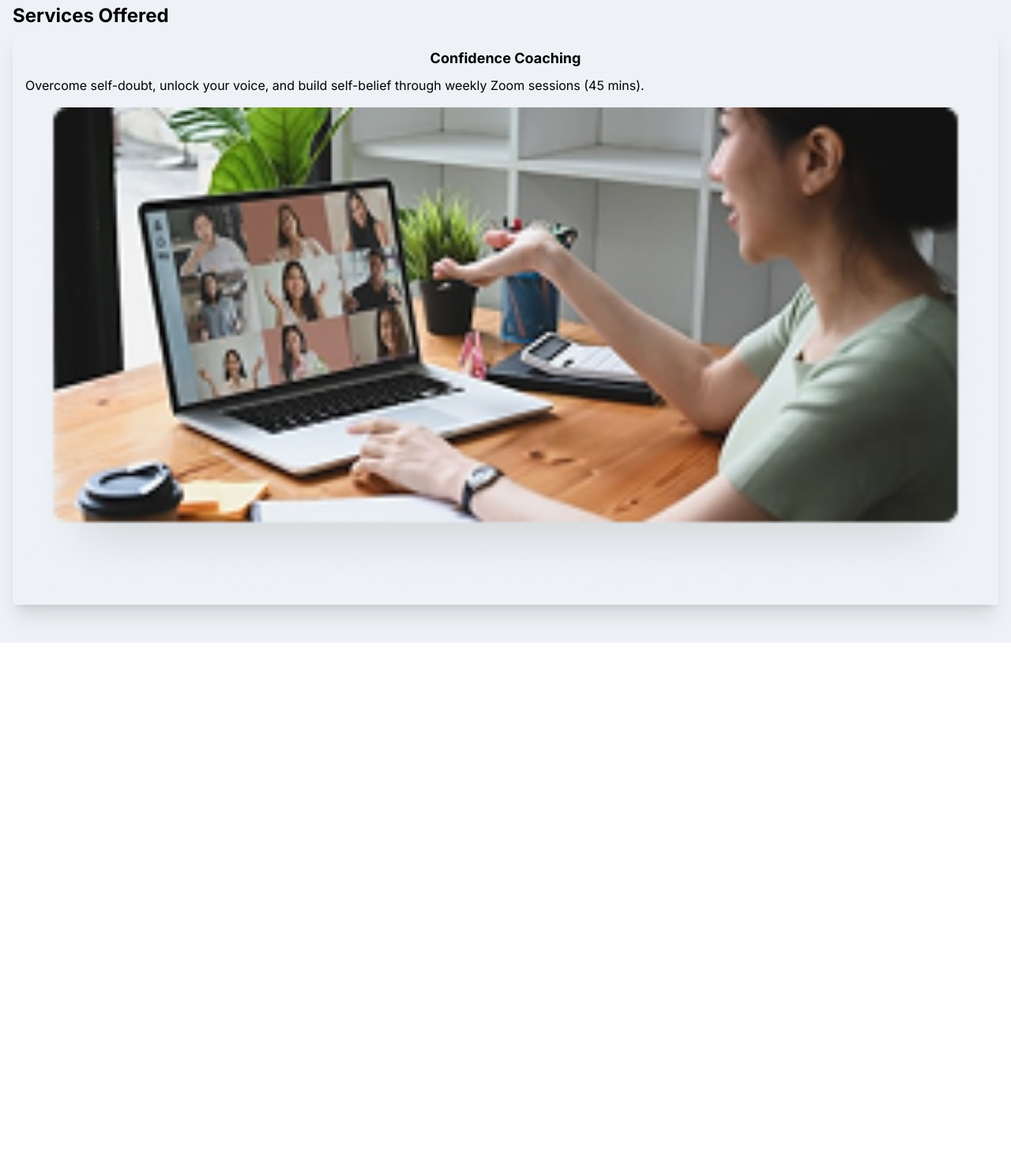
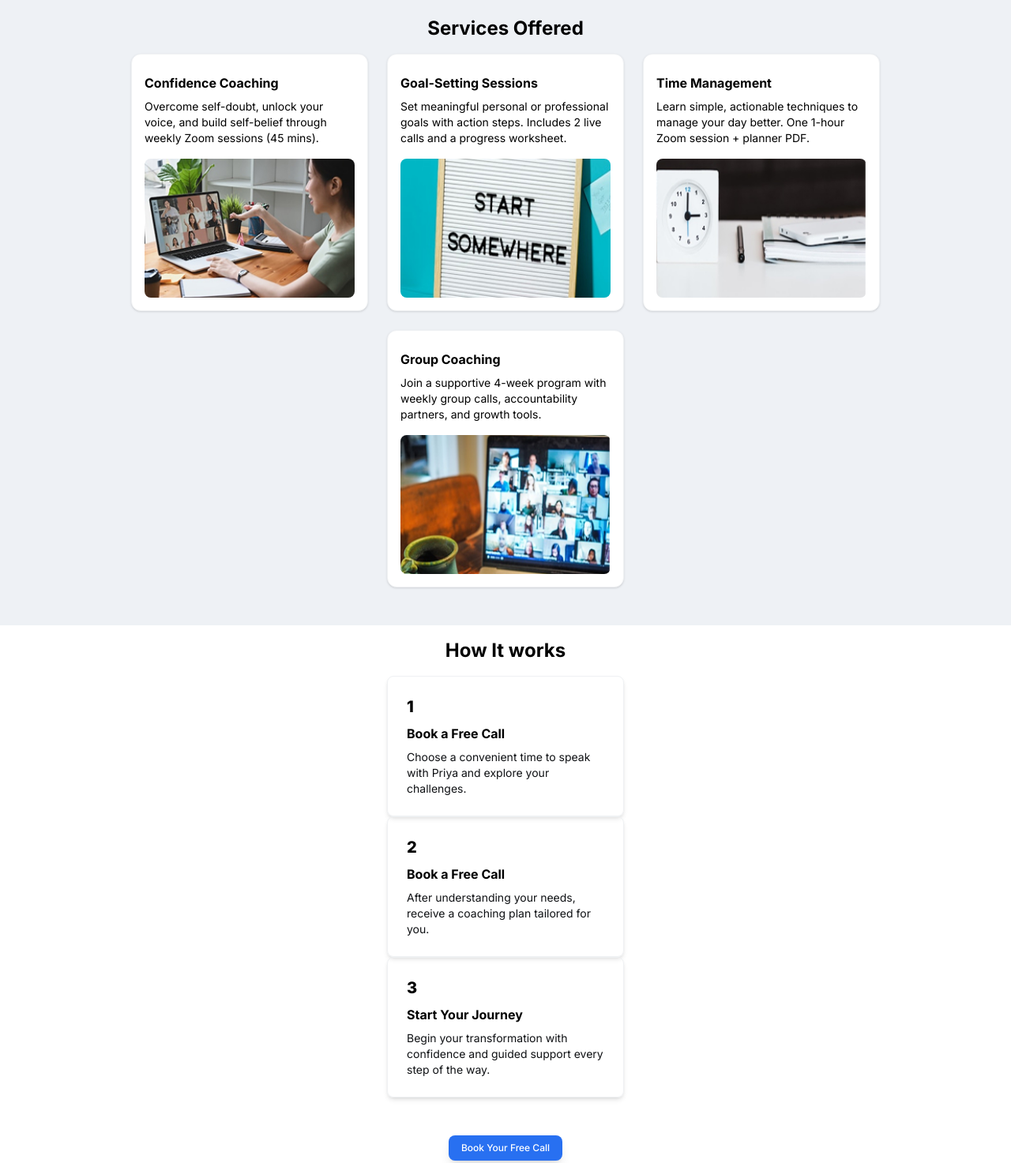
Before and after one commit to mukteswar-git/Personal, a website built with Vite: page project/grow-edge/index.html in a window 1280 px wide. Shown: the part 977-2450 px from the top of the page at 79% size. Before the commit the page ends 1791 px from the top, so only its background shows below. Built offline with nearby package versions, Linux system fonts and the light colour scheme.

Commit message:
service, how it work section complete

```diff
--- a/project/grow-edge/index.html
+++ b/project/grow-edge/index.html
@@ -98,17 +98,87 @@
   <!-- Service -->
   <section id="service" class="container mx-auto px-4 py-12 bg-surface-secondary">
     <!-- Contents -->
+    <div class="flex flex-col items-center">
+      <h1 class="text-2xl font-bold text-heading py-4">Services Offered</h1>
+      <div class="flex flex-wrap justify-center gap-6">
+        <!-- service cards -->
+        <div class="service-card">
+          <h3>Confidence Coaching</h3>
+          <p>Overcome self-doubt, unlock your voice, and build self-belief through weekly Zoom sessions (45 mins).</p>
+          <img src="/src/assets/images/service1.jpg" alt="image" />
+        </div>
+
+        <div class="service-card">
+          <h3>Goal-Setting Sessions</h3>
+          <p>Set meaningful personal or professional goals with action steps. Includes 2 live calls and a progress worksheet.</p>
+          <img src="/src/assets/images/service2.jpg" alt="image" />
+        </div>
+
+        <div class="service-card">
+          <h3>Time Management</h3>
+          <p>Learn simple, actionable techniques to manage your day better. One 1-hour Zoom session + planner PDF.                          </p>
+          <img src="/src/assets/images/service3.jpg" alt="image" />
+        </div>
+
+        <div class="service-card">
+          <h3>Group Coaching</h3>
+          <p>Join a supportive 4-week program with weekly group calls, accountability partners, and growth tools.</p>
+          <img src="/src/assets/images/service4.jpg" alt="image" />
+        </div>
+      </div>
+    </div>
+  </section>
+
+  <!-- How it works -->
+  <section class="container mx-auto px-4">
+    <!-- Contents -->
+    <div class="flex flex-col items-center">
+      <h1 class="text-2xl font-bold text-heading py-4">How It works</h1>
+      <div>
+        <!-- Cards -->
+         <div class="work">
+          <h2>1</h2>
+          <h3>Book a Free Call</h3>
+          <p>Choose a convenient time to speak with Priya and explore your challenges.</p>
+         </div>
+
+         <div class="work">
+          <h2>2</h2>
+          <h3>Book a Free Call</h3>
+          <p>After understanding your needs, receive a coaching plan tailored for you.</p>
+         </div>
+
+         <div class="work">
+          <h2>3</h2>
+          <h3>Start Your Journey</h3>
+          <p>Begin your transformation with confidence and guided support every step of the way.</p>
+         </div>
+      </div>
+      <button class="btn mt-12">Book Your Free Call</button>
+    </div>
+  </section>
+
+  <!-- Testimonial -->
+  <section class="container mx-auto px-4 py-12">
+    <!-- Contents -->
     <div>
-      <h1 class="text-2xl font-bold text-heading">Services Offered</h1>
-      <div>
-        <!-- service cards -->
-        <div class="flex flex-col p-4 shadow-xl">
-          <h3 class="text-lg font-bold text-center py-2">Confidence Coaching</h3>
-          <p class="pb-4">
-            Overcome self-doubt, unlock your voice, and build self-belief through weekly Zoom sessions (45 mins).
-          </p>
-          <img src="/src/assets/images/service1.png" alt="image">
+      <h1>What Clients Say</h1>
+      <!-- Cards -->
+      <div class="flex flex-col w-[300px] p-4 gap-2 bg-white border border-border-primary shadow-md rounded-xl">
+        <div class="flex items-center gap-2">
+          <img src="/src/assets/images/client1.png" alt="" class="w-10 h-10">
+          <div>
+            <h3 class="text-lg font-bold text-heading">Ananya Sharma</h3>
+            <ul class="flex gap-1">
+              <li><img src="/src/assets/images/full-star.png" alt=""></li>
+              <li><img src="/src/assets/images/full-star.png" alt=""></li>
+              <li><img src="/src/assets/images/full-star.png" alt=""></li>
+              <li><img src="/src/assets/images/full-star.png" alt=""></li>
+              <li><img src="/src/assets/images/half-star.png" alt=""></li>
+            </ul>
+          </div>
         </div>
+        <p class="text-sm text-body">“Mukteswar helped me regain clarity and self-belief when I felt stuck in my career. Her sessions are life-changing!”</p>
       </div>
     </div>
   </section>
--- a/project/grow-edge/src/style.css
+++ b/project/grow-edge/src/style.css
@@ -7,6 +7,8 @@
     --color-primary: #2870F1;
     --color-surface-primary: #fff;
     --color-surface-secondary: #EEF1F5;
+    --color-border-primary: #EFF1F3;
+    --color-border-secondary: #2870F1;
     --color-heading: #000;
     --color-body: #0F1114;
     --color-quote: #575F6A;
@@ -26,4 +28,38 @@
   .btn {
     @apply bg-primary text-white px-4 py-2 rounded-lg hover:bg-action-hover shadow-lg hover:shadow-xl transition duration-300 text-xs font-medium cursor-pointer;
   }
+
+  /* Service card */
+  .service-card {
+    @apply flex flex-col p-4 shadow-sm w-[300px] bg-white border border-border-primary rounded-xl;
+  }
+
+  .service-card img {
+    @apply block w-full h-auto object-cover rounded-lg;
+  }
+
+  .service-card h3 {
+    @apply text-base font-bold text-left py-2;
+  }
+
+  .service-card p {
+    @apply text-sm pb-4;
+  }
+
+  /* Work Card */
+  .work {
+    @apply flex flex-col gap-2 p-6 w-[300px] shadow-md border border-border-primary rounded-lg;
+  }
+
+  .work h2 {
+    @apply text-xl font-extrabold text-heading;
+  }
+
+  .work h3 {
+    @apply text-base font-bold text-heading;
+  }
+
+  .work p {
+    @apply text-sm  text-body;
+  }
 }
```
Also changed, not shown: project/grow-edge/src/assets/images/full-star.png (added), project/grow-edge/src/assets/images/half-star.png (added), project/grow-edge/src/assets/images/service1.jpg (added), project/grow-edge/src/assets/images/service1.png (deleted), project/grow-edge/src/assets/images/service2.jpg (added), project/grow-edge/src/assets/images/service2.png (deleted), project/grow-edge/src/assets/images/service3.jpg (added), project/grow-edge/src/assets/images/service3.png (deleted), project/grow-edge/src/assets/images/service4.jpg (added), project/grow-edge/src/assets/images/service4.png (deleted).
